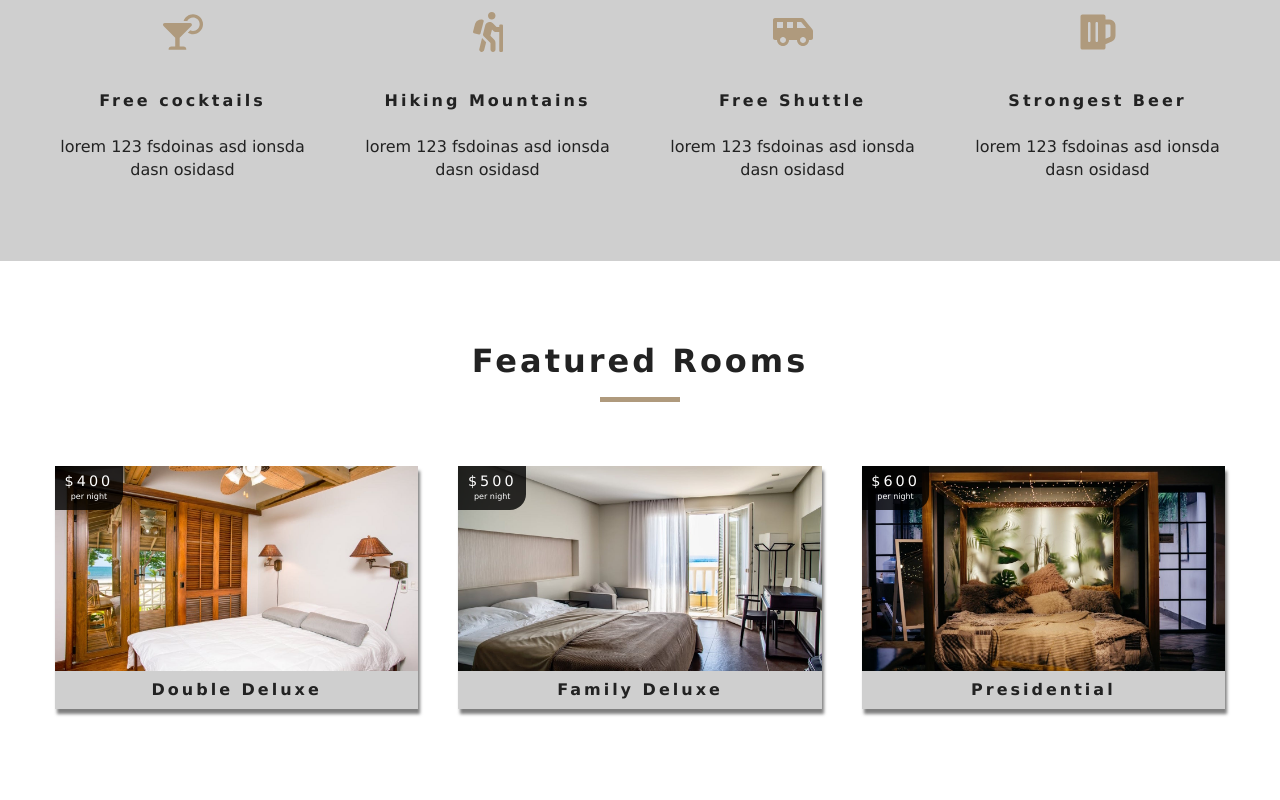
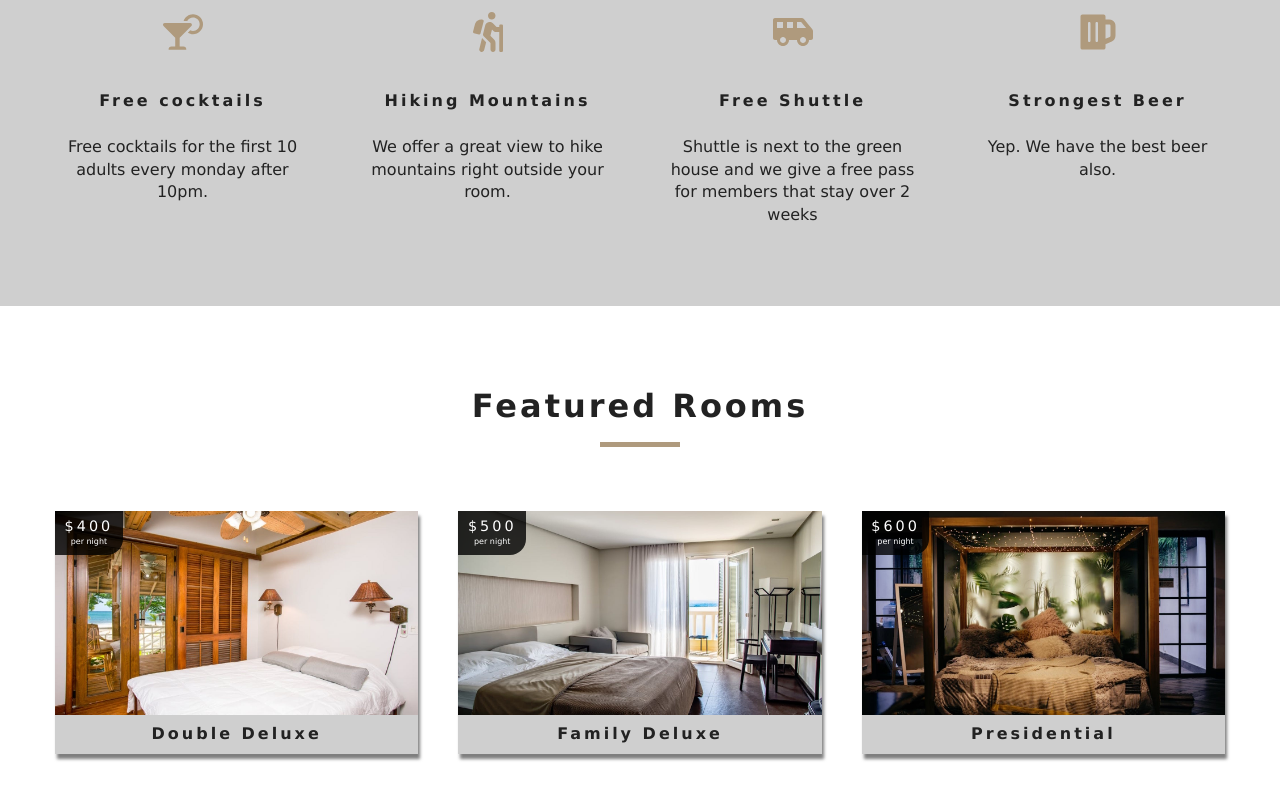
Before and after one commit to realdanilo/resort, a React (Create React App) app: page / in a window 1280 px wide. Shown: the part 995-1795 px from the top of the page. Built offline with nearby package versions, Linux system fonts and the light colour scheme.

Commit message:
fix issue on rendering one single room route

```diff
--- a/src/App.js
+++ b/src/App.js
@@ -23,7 +23,7 @@ function App() {
     setSortedRooms(cleanData)
     setFeaturedRooms(cleanData.filter(r => r.featured === true))
     setLoading(false)
-  }, [])
+  }, [""])
 
   const formatData = (items) => {
     let temp = items.map(item => {
@@ -34,11 +34,12 @@ function App() {
     return temp
   }
   const getRoom = (slug) => {
-    if (rooms) {
+    if (rooms != null) {
       return rooms.find(room => room.slug === slug)
     }
     else {
-      return items.find(room => room.fields.slug === slug)
+      let backUp = formatData(items)
+      return backUp.find(room => room.slug === slug)
     }
   }
   return (
--- /dev/null
+++ b/src/ScrollToTop.js
@@ -0,0 +1,12 @@
+import { useEffect } from "react";
+import { useLocation } from "react-router-dom";
+
+export default function ScrollToTop() {
+    const { pathname } = useLocation();
+
+    useEffect(() => {
+        window.scrollTo(0, 0);
+    }, [pathname]);
+
+    return null;
+}
--- a/src/components/Services.js
+++ b/src/components/Services.js
@@ -7,22 +7,22 @@ export default function Services() {
         {
             icon: <FaCocktail />,
             title: "Free cocktails",
-            info: "lorem 123 fsdoinas asd ionsda dasn osidasd"
+            info: "Free cocktails for the first 10 adults every monday after 10pm."
         },
         {
             icon: <FaHiking />,
             title: "Hiking Mountains",
-            info: "lorem 123 fsdoinas asd ionsda dasn osidasd"
+            info: "We offer a great view to hike mountains right outside your room."
         },
         {
             icon: <FaShuttleVan />,
             title: "Free Shuttle",
-            info: "lorem 123 fsdoinas asd ionsda dasn osidasd"
+            info: "Shuttle is next to the green house and we give a free pass for members that stay over 2 weeks"
         },
         {
             icon: <FaBeer />,
             title: "Strongest Beer",
-            info: "lorem 123 fsdoinas asd ionsda dasn osidasd"
+            info: "Yep. We have the best beer also."
         },
     ]
     return (
--- a/src/index.js
+++ b/src/index.js
@@ -2,10 +2,13 @@ import React from 'react';
 import ReactDOM from 'react-dom';
 import './index.css';
 import App from './App';
+import ScrollToTop from './ScrollToTop'
+
 import * as serviceWorker from './serviceWorker';
 import { BrowserRouter } from 'react-router-dom'
 ReactDOM.render(
   <BrowserRouter>
+    <ScrollToTop />
     <App />
   </BrowserRouter>,
   document.getElementById('root')
--- a/src/pages/SingleRoom.js
+++ b/src/pages/SingleRoom.js
@@ -25,6 +25,7 @@ export default function SingleRoom(props) {
                     </article>
                     <article className="info">
                         <h3>Info</h3>
+                        <h6>Type: {type}</h6>
                         <h6>Price: ${price}</h6>
                         <h6>Size: {size} sqft</h6>
                         <h6>Max Capacity: {capacity > 1 ? `${capacity} people` : `${capacity} person`} </h6>
```
